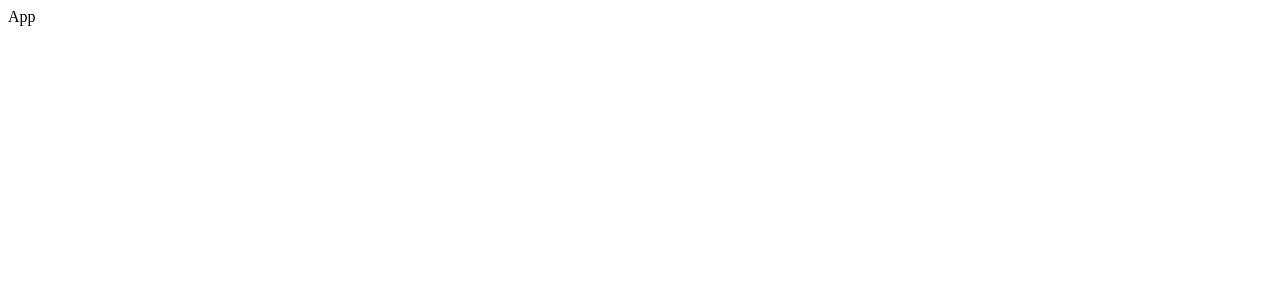
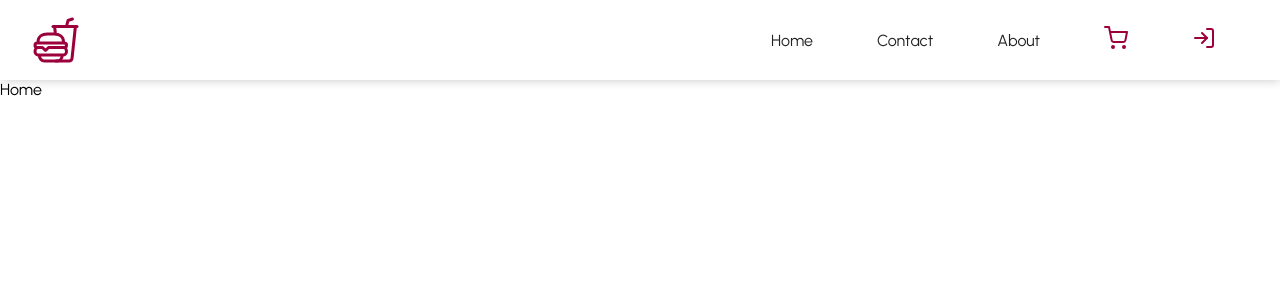
Before and after one commit to udaya19/MERN-shopping, a React (Create React App) app in the folder frontend/: page / in a window 1280 px wide. Shown: the top 300 px of the page. Built offline with nearby package versions, Linux system fonts and the light colour scheme.

Commit message:
Header UI and routing

```diff
--- a/frontend/src/App.js
+++ b/frontend/src/App.js
@@ -1,5 +1,16 @@
+import { Route, Routes } from "react-router-dom";
+import Home from "./components/home/Home";
+import Header from "./components/layout/Header";
+import "./styles/app.scss";
 function App() {
-  return <div className="App">App</div>;
+  return (
+    <div className="App">
+      <Header />
+      <Routes>
+        <Route path="/" element={<Home />} />
+      </Routes>
+    </div>
+  );
 }
 
 export default App;
--- /dev/null
+++ b/frontend/src/components/home/Home.jsx
@@ -0,0 +1,7 @@
+import React from "react";
+
+const Home = () => {
+  return <div>Home</div>;
+};
+
+export default Home;
--- /dev/null
+++ b/frontend/src/components/layout/Header.jsx
@@ -0,0 +1,31 @@
+import React from "react";
+import { IoFastFoodOutline } from "react-icons/io5";
+import { FiShoppingCart, FiLogIn } from "react-icons/fi";
+import { FaUser } from "react-icons/fa";
+import "../../styles/header.scss";
+import { Link } from "react-router-dom";
+
+const Header = ({ isAuthenticated = false }) => {
+  return (
+    <>
+      <nav>
+        <div>
+          <IoFastFoodOutline />
+        </div>
+        <div>
+          <Link to="/">Home</Link>
+          <Link to="/contact">Contact</Link>
+          <Link to="/about">About</Link>
+          <Link to="/cart">
+            <FiShoppingCart />
+          </Link>
+          <Link to={isAuthenticated ? "/me" : "/login"}>
+            {isAuthenticated ? <FaUser /> : <FiLogIn />}
+          </Link>
+        </div>
+      </nav>
+    </>
+  );
+};
+
+export default Header;
--- a/frontend/src/index.js
+++ b/frontend/src/index.js
@@ -1,10 +1,12 @@
 import React from "react";
 import ReactDOM from "react-dom/client";
 import App from "./App";
-
+import { BrowserRouter } from "react-router-dom";
 const root = ReactDOM.createRoot(document.getElementById("root"));
 root.render(
   <React.StrictMode>
-    <App />
+    <BrowserRouter>
+      <App />
+    </BrowserRouter>
   </React.StrictMode>
 );
--- /dev/null
+++ b/frontend/src/styles/app.scss
@@ -0,0 +1,12 @@
+@import url('https://fonts.googleapis.com/css2?family=Urbanist&display=swap');
+*{
+    margin: 0;
+    padding: 0;
+    box-sizing: border-box;
+    font-family: 'Urbanist', sans-serif;
+
+}
+
+a{
+    text-decoration: none;
+}
--- /dev/null
+++ b/frontend/src/styles/color.scss
@@ -0,0 +1,5 @@
+$red: rgb(156, 0, 60);
+$reddark: rgb(126, 0, 48);
+$dark: rgb(33, 33, 33);
+$lightdark: rgba(33, 33, 33, 0.711);
+$pink: rgb(255, 239, 239);
--- /dev/null
+++ b/frontend/src/styles/header.scss
@@ -0,0 +1,45 @@
+ @import 'color';
+ nav{
+    height: 5rem;
+    padding: 2rem;
+    display: flex;
+    align-items: center;
+    justify-content: space-between;
+    box-shadow: 0 0 10px rgba(0,0,0,0.229);
+
+    > div{
+        display: flex;
+        align-items: center;
+        >svg{
+            color: $red;
+            font-size: 3rem;
+        }
+        >a{
+            margin: 0 2rem;
+            color: $dark;
+            transition: color 0.3s;
+            &:hover{
+                color: $lightdark;
+            }
+            >svg{
+                color: $red;
+
+                font-size: 1.5rem;
+                &:hover{
+                    color: $reddark;
+
+                }
+            }
+        }
+    }
+
+ }
+
+ @media screen and (max-width:600px) {
+    nav {
+        padding: 1rem;
+        > div > a {
+          margin: 0 0.5rem;
+        }
+      }
+ }
```
